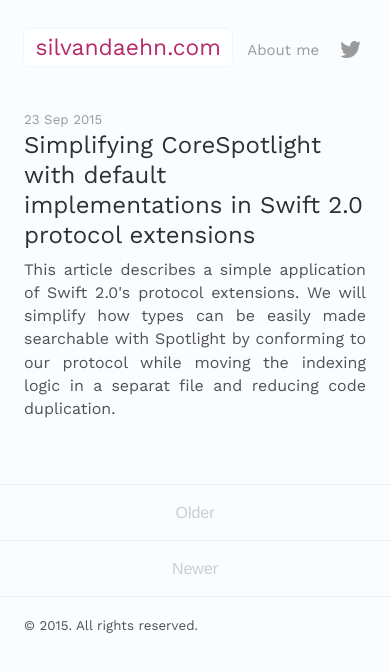
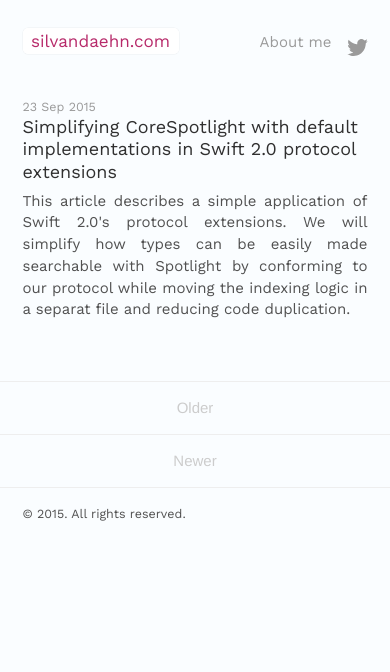
Before and after one commit to daehn/daehn.github.io, a Jekyll site: the page built from index.html, in a window 390 px wide. Shown: the top 672 px of the page. Built offline with Jekyll 4.4.1, drawn with Linux system fonts in a browser that asks for light colours; the list of posts is cut into pages by our own code.

Commit message:
Add favicon and media queries

```diff
--- a/_sass/_base.scss
+++ b/_sass/_base.scss
@@ -16,13 +16,9 @@
 
 html {
   font-family: "Work Sans", Helvetica, Arial, sans-serif;
-  font-size: 16px;
+  font-size: 15px;
   line-height: 1.45;
   text-align: justify;
-
-  @media (min-width: 38em) {
-    font-size: 15px;
-  }
 }
 
 body {
--- a/_sass/_masthead.scss
+++ b/_sass/_masthead.scss
@@ -15,7 +15,7 @@
 #about {
   color: #9a9a9a;
   font-size: 15px;
-  margin-right: 1.3rem;
+  margin-right: 1rem;
   display: inline-block;
   -webkit-transition: border-bottom 0.2s;
   border-bottom: 1px solid trasparent;
@@ -28,7 +28,6 @@
 }
 
 .twitter {
-  margin-right: 5px;
   float: right;
   display: inline-block;
   margin-top: 7px;
@@ -58,12 +57,12 @@
   box-shadow: 0 0 0px 0.5px rgba(0, 0, 0, 0.06);
   -webkit-transition: box-shadow 0.2s;
 
-  &:hover {
-    box-shadow: 0 0 0px 1px #B72A6A;
-    text-decoration: none;
-    -webkit-transition: box-shadow 0.15s;
+    &:hover {
+      box-shadow: 0 0 0px 1px #B72A6A;
+      text-decoration: none;
+      -webkit-transition: box-shadow 0.15s;
+    }
   }
-}
 
   small {
     font-size: 70%;
@@ -71,6 +70,12 @@
     color: #c0c0c0;
     letter-spacing: 0;
   }
+}
+
+@media (max-width: 350px) {
+    .masthead-title #title {
+      font-size: 65%;
+    }
 }
 
 // Tada animation keyframes
--- a/_sass/_posts.scss
+++ b/_sass/_posts.scss
@@ -19,7 +19,6 @@
   text-align: left;
   margin-top: 0;
   margin-bottom: 1.8rem;
-
 }
 
 .post-title.small {
--- a/_sass/_type.scss
+++ b/_sass/_type.scss
@@ -18,6 +18,15 @@
   margin-top: 1.2rem;
   font-size: 1.5rem;
 }
+
+@media (max-width: 440px) {
+   h1 {
+      font-size: 1.4rem;
+    }
+    h2 {
+      font-size: 1.2rem;
+    }
+  }
 
 h3 {
   margin-top: 1.5rem;
```
Also changed, not shown: _sass/_code.scss (+1 -35 lines), public/apple-touch-icon-precomposed.png, public/favicon.ico.
